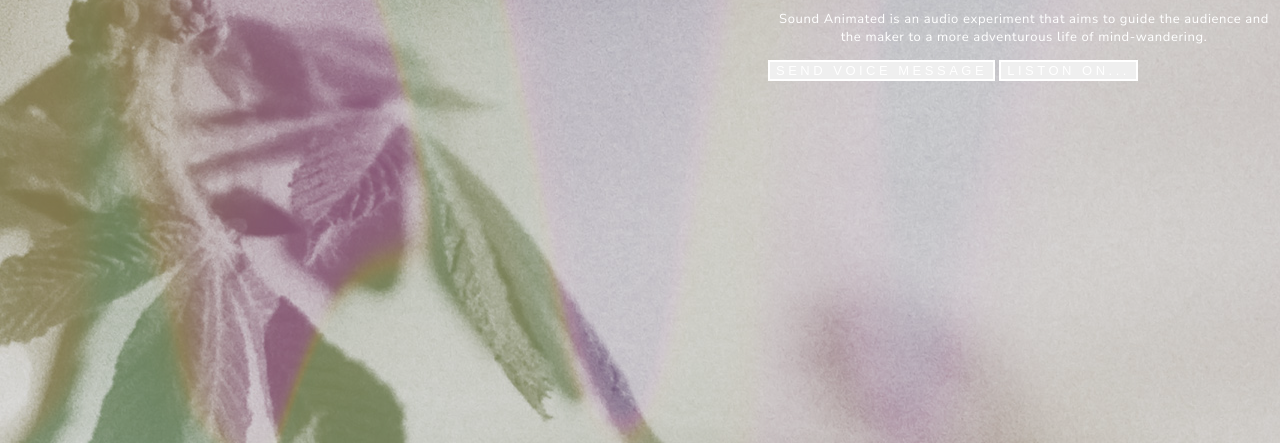
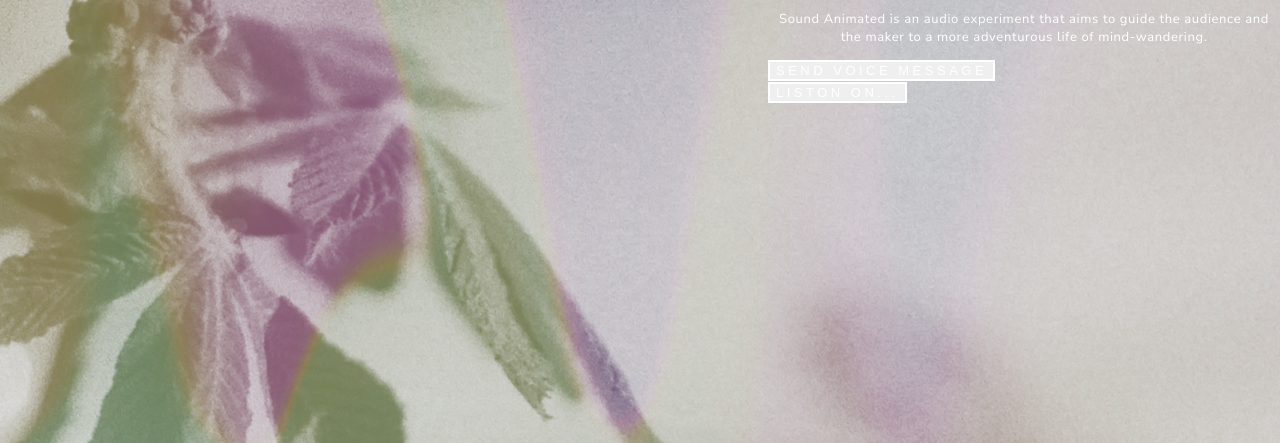
Before and after one commit to T-Pocky/T-Pocky.github.io, a plain HTML site: page index.html in a window 1280 px wide. Shown: the part 357-800 px from the top of the page. Drawn offline with Linux system fonts and the light colour scheme.

Commit message:
button update

```diff
--- a/index.html
+++ b/index.html
@@ -10,8 +10,14 @@
 		<h1>Sound Animated</h1>
 		<iframe src="https://anchor.fm/soundanimated/embed" frameborder="0" scrolling="no"></iframe>
 		<p>Sound Animated is an audio experiment that aims to guide the audience and the maker to a more adventurous life of mind-wandering.</p>
-		<button class="but1" onclick="https://anchor.fm/soundanimated/message" type="button">send voice message</button>
-		<button class="but2" onclick="https://anchor.fm/soundanimated" type="button">liston on...</button>
+		<div id="buttons">
+			<form action="https://anchor.fm/soundanimated/message" method="get" target="_blank">
+				<button type="submit">send voice message</button>
+			</form>
+			<form action="https://anchor.fm/soundanimated" method="get" target="_blank">
+				<button type="submit">liston on...</button>
+			</form>
+		</div>
 	</div>
 	<div id="bg">
 		<img src="../Resources/Images/Background01.jpg">
--- a/styles.css
+++ b/styles.css
@@ -40,6 +40,11 @@
 	text-align: center;
 }
 
+#buttons {
+	margin: 0 auto;
+	display: block;
+}
+
 #content button {
 	color: #ffffff;
 	border: 2px solid #ffffff;
```
